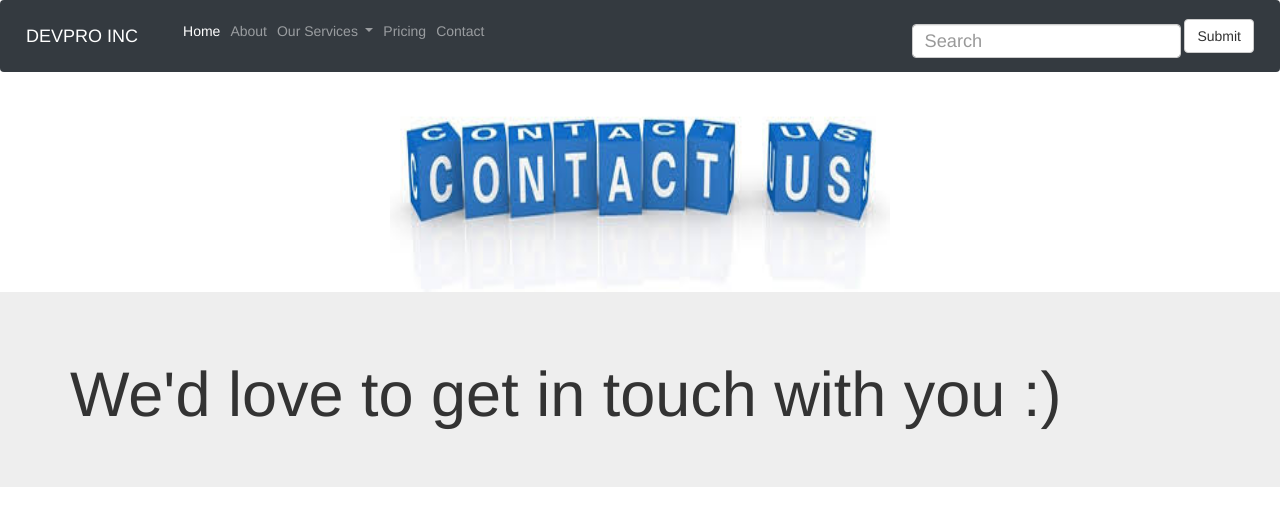
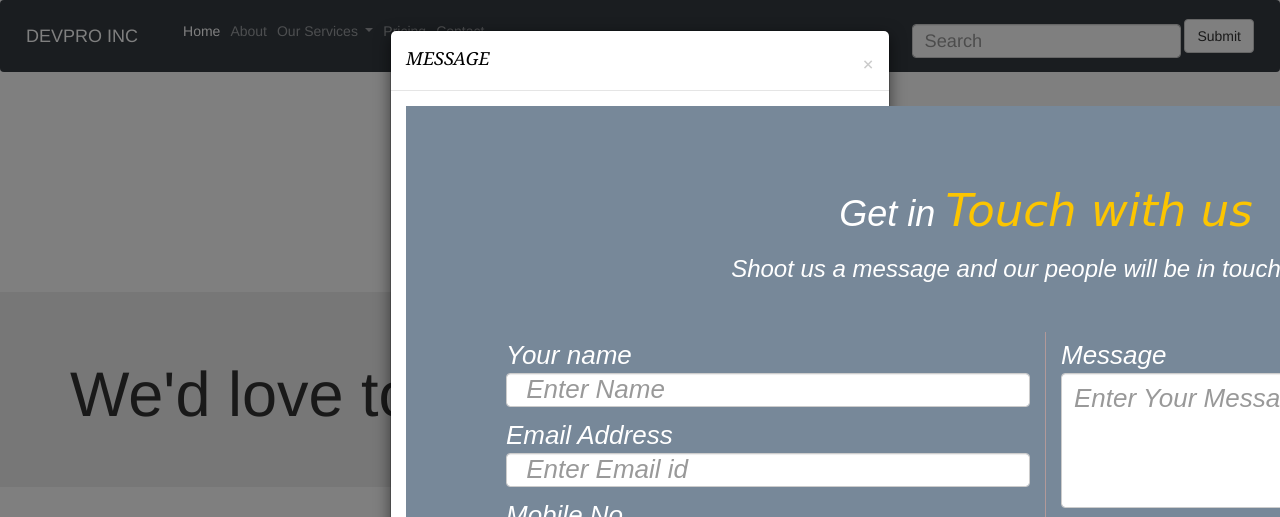
Before and after one commit to mnmisky/sales_demo, a Flask app: page /contact in a window 1280 px wide, after a click on "Message Us". Shown: the top 517 px of the page. Run offline with Flask 2, Linux system fonts and the light colour scheme; some libraries are stand-ins or nearby versions; grey boxes are pictures that could not be loaded.

Commit message:
contact button

```diff
--- a/templates/contact.html
+++ b/templates/contact.html
@@ -127,7 +127,7 @@
 
 
     <button type="button" class="btn btn-secondary btn-lg" data-dismiss="modal"data-toggle="modal" data-target="#message" >Message Us</button>
-    <div class="modal fade" id="#" role="dialog">
+    <div class="modal fade" id="message" role="dialog">
         <div class="modal-dialog">
 
           <!-- Modal content-->
```
